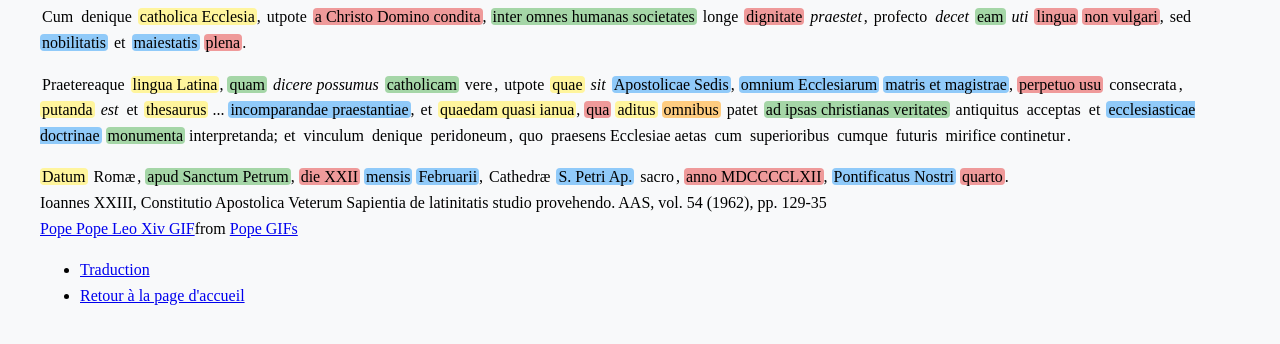
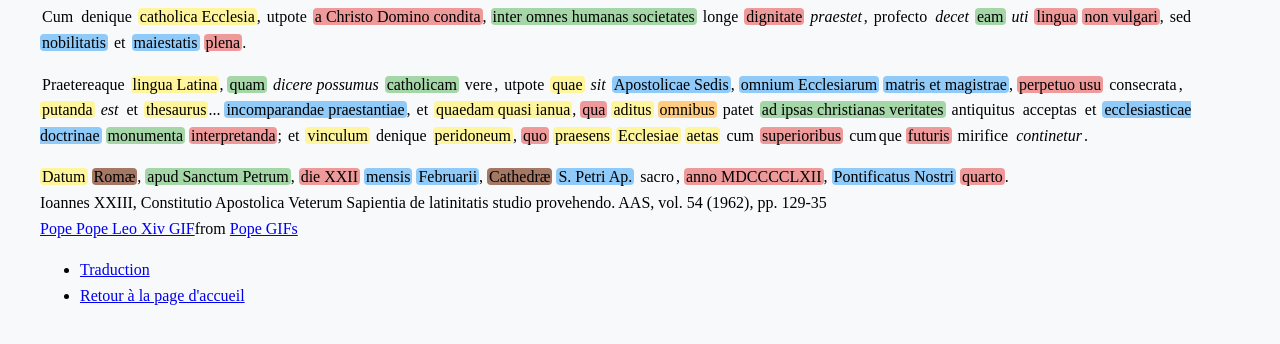
Before and after one commit to elibruyere/Veterum-Sapientia, a plain HTML site: page index.html in a window 1280 px wide. Shown: the part 188-532 px from the top of the page. Drawn offline with Linux system fonts and the light colour scheme; a script that the page names is missing.

Commit message:
Update index.html

```diff
--- a/index.html
+++ b/index.html
@@ -22,6 +22,7 @@
     .dative { background-color: #ffcc80; }
     .ablative { background-color: #ef9a9a; }
     .vocative { background-color: #ce93d8; }
+    .locative { background-color: #A47864; }
     .verb { color: black; font-style: italic; }
 
     #info-box {
@@ -78,41 +79,42 @@
 <span class="word nominative" data-info="pronom relatif sujet = qui">quae</span>
 <span class="word verb" data-info="verbe" data-traduction="soit">sit</span>
 <span class="word genitive" data-info="complément de nom = du Siège Apostolique">Apostolicae Sedis</span>,
-<span class="word genitive" data-info="complément des noms ''matris et magistrae' = de toutes les Églises">omnium Ecclesiarum</span>
+<span class="word genitive" data-info="complément des noms 'matris et magistrae' = de toutes les Églises">omnium Ecclesiarum</span>
 <span class="word genitive" data-info="complément de nom 'Apostolicae Sedis' = mère et maîtresse">matris et magistrae</span>,
 <span class="word ablative" data-info="ablatif de moyen = par un usage perpétuel">perpetuo usu</span>
 <span class="word participe" data-info="participe passé = consacrée">consecrata</span>,
 <span class="word nominative" data-info="participe féminin = considérée">putanda</span>
 <span class="word verb" data-info="verbe 3ps = est">est</span>
-<span class="word conjunction" data-info="conjonction" data-traduction="et">et</span>
-<span class="word nominative" data-info="attribut du sujet = un trésor">thesaurus</span>
-...
+<span class="word conjunction" data-info="conjonction = et">et</span>
+<span class="word nominative" data-info="attribut du sujet = un trésor">thesaurus</span>...
 <span class="word genitive" data-info="complément de nom 'thesaurus' = d'une incomparable excellence">incomparandae praestantiae</span>,
 <span class="word conjunction" data-info="conjonction = et">et</span>
 <span class="word nominative" data-info="attribut du sujet = presqu'une sorte de porte">quaedam quasi ianua</span>,
 <span class="word ablative" data-info="pronom relatif = par laquelle">qua</span>
 <span class="word nominative" data-info="sujet subordonnée = l'accès">aditus</span>
 <span class="word dative" data-info="COI = à tous">omnibus</span>
-<span class="word verbe" data-info="ind. prés. 3ps (-pateo-) " data-traduction="est ouvert, accessible">patet</span>
-<span class="word accusative" data-info="complément" data-traduction="les vérités chrétiennes elles-mêmes">ad ipsas christianas veritates</span>
-<span class="word adverb" data-info="adverbe" data-traduction="anciennement">antiquitus</span>
-<span class="word participe accusatif" data-info="participe passé" data-traduction="reçues">acceptas</span>
+<span class="word verbe" data-info="ind. prés. 3ps (-pateo-) = est ouvert, accessible">patet</span>
+<span class="word accusative" data-info="ad + accusatif = les vérités chrétiennes elles-mêmes">ad ipsas christianas veritates</span>
+<span class="word adverb" data-info="adverbe = depuis l'antiquité">antiquitus</span>
+<span class="word accusativa" data-info="participe passé acc. pl. = reçues">acceptas</span>
+<span class="word conjunction" data-info="conjonction = et">et</span>
+<span class="word genitive" data-info="complément du nom 'monumenta' = de la doctrine ecclésiastique">ecclesiasticae doctrinae</span>
+<span class="word accusative" data-info="COD = les monuments">monumenta</span>
+<span class="word ablative" data-info="= à interpréter">interpretanda</span>;
 <span class="word conjunction" data-info="conjonction" data-traduction="et">et</span>
-<span class="word genitive" data-info="complément du nom 'momenta' = de la doctrine ecclésiastique">ecclesiasticae doctrinae</span>
-<span class="word accusative" data-info="complément" data-traduction="les monuments de la doctrine ecclésiastique">monumenta</span>
-
-      <span class="infinitif" data-info="infinitif complément" data-traduction="à interpréter">interpretanda</span>;
-<span class="word et" data-info="conjonction" data-traduction="et">et</span>
-<span class="word nominatif" data-info="nominatif" data-traduction="un lien">vinculum</span>
-<span class="word adverbe" data-info="adverbe" data-traduction="enfin">denique</span>
-<span class="word adjectif nominatif" data-fonction="adjectif nominatif" data-traduction="très adapté">peridoneum</span>,
-<span class="word pronom relatif ablatif" data-info="pronom relatif" data-traduction="par lequel">quo</span>
-<span class="word nominatif" data-info="nominatif sujet" data-traduction="le temps présent de l'Église">praesens Ecclesiae aetas</span>
-<span class="word cum" data-info="préposition" data-traduction="avec">cum</span>
-<span class="word ablatif" data-info="ablatif" data-traduction="les époques antérieures">superioribus</span>
-<span class="word et" data-info="conjonction" data-traduction="et">cumque</span>
-<span class="word ablatif" data-info="ablatif" data-traduction="les futures">futuris</span>
-<span class="word verbe" data-info="verbe" data-traduction="est admirablement liée">mirifice continetur</span>.
+<span class="word nominative" data-info="attribut du sujet =un lien">vinculum</span>
+<span class="word adverb" data-info="adverbe = enfin">denique</span>
+<span class="word nominative" data-fonction="adjectif nominatif de 'vinculum' = très adapté">peridoneum</span>,
+<span class="word ablative" data-info="pronom relatif = par lequel">quo</span>
+<span class="word nominative" data-info="adjectif du sujet relative = présent">praesens</span>
+<span class="word nominative" data-info="complément du nom 'aetas' = de l'Église">Ecclesiae</span>
+<span class="word nominative" data-info="sujet relative = le temps">aetas</span>
+<span class="word conjunction" data-info="préposition = avec">cum</span>
+<span class="word ablative" data-info="adjectif, 'aetas' est sous-entendu = les antérieures">superioribus</span>
+<span class="word conjunction" data-info="cum + ablatif = et avec">cum</span>que
+<span class="word ablative" data-info="adjectif, 'aetas' est sous-entendu" = les futures">futuris</span>
+<span class="word adverb" data-info="adverbe = admirablement">mirifice</span>
+<span class="word verb" data-info="Ind. prés. passif 3ps (-contineo-) =est liée">continetur</span>.
 </p>
       <span class="word nominative" data-info="">Datum</span>
       <span class="word locative" data-info="">Romæ</span>,
```
